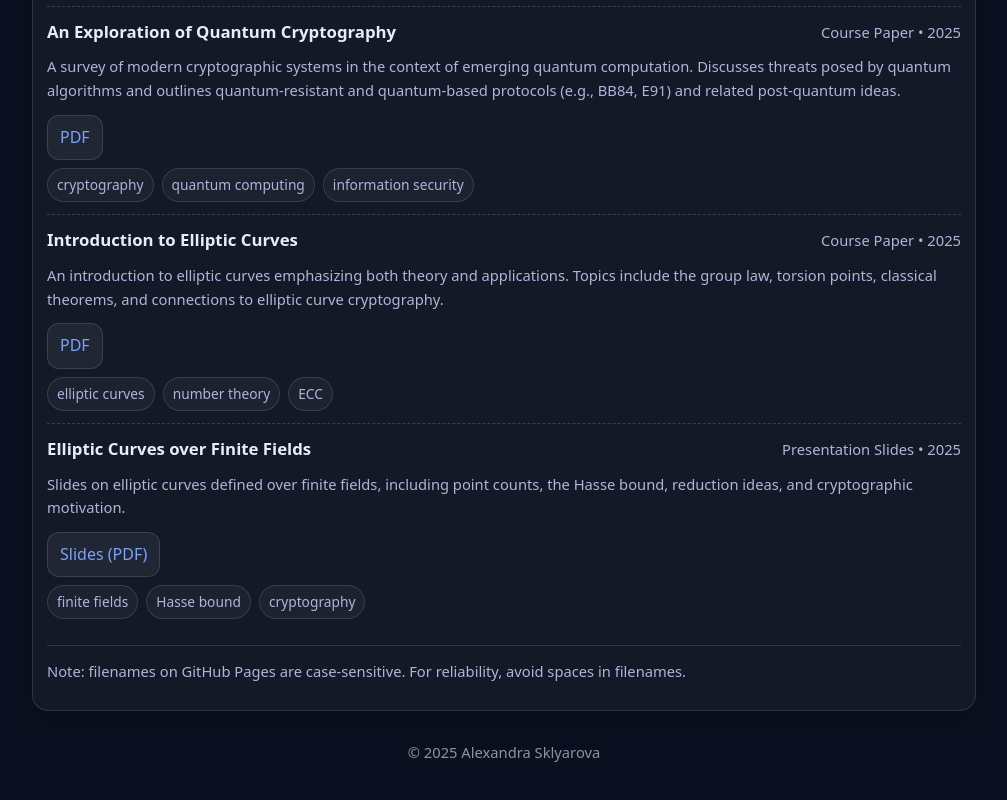
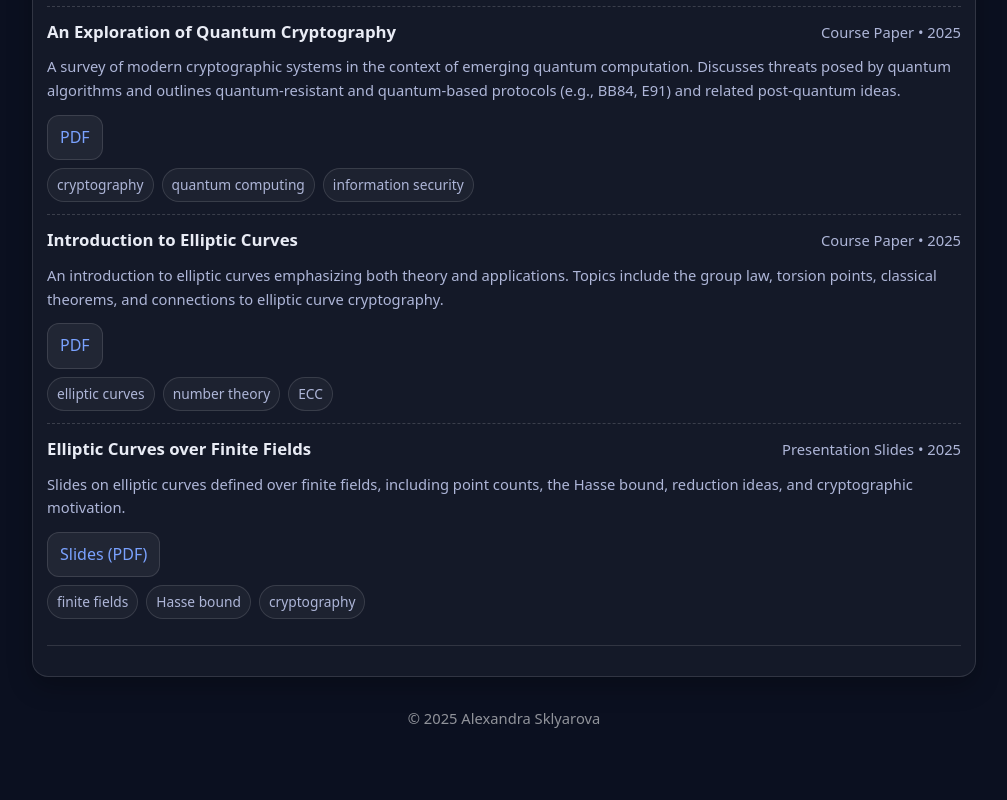
Before and after one commit to AlexandraSklyarova/AlexandraSklyarova.github.io, a plain HTML site: page papers.html in a window 1280 px wide. Shown: the part 609-1409 px from the top of the page, without its empty margins (136-1143 px from the left). After the commit the page ends 1378 px from the top, so only its background shows below. Drawn offline with nearby package versions, Linux system fonts and the light colour scheme.

Commit message:
Update papers.html

```diff
--- a/papers.html
+++ b/papers.html
@@ -146,9 +146,6 @@
 
     <hr class="sep" />
 
-    <p class="small">
-      Note: filenames on GitHub Pages are case-sensitive. For reliability, avoid spaces in filenames.
-    </p>
   </section>
 
   <div class="footer">
```
